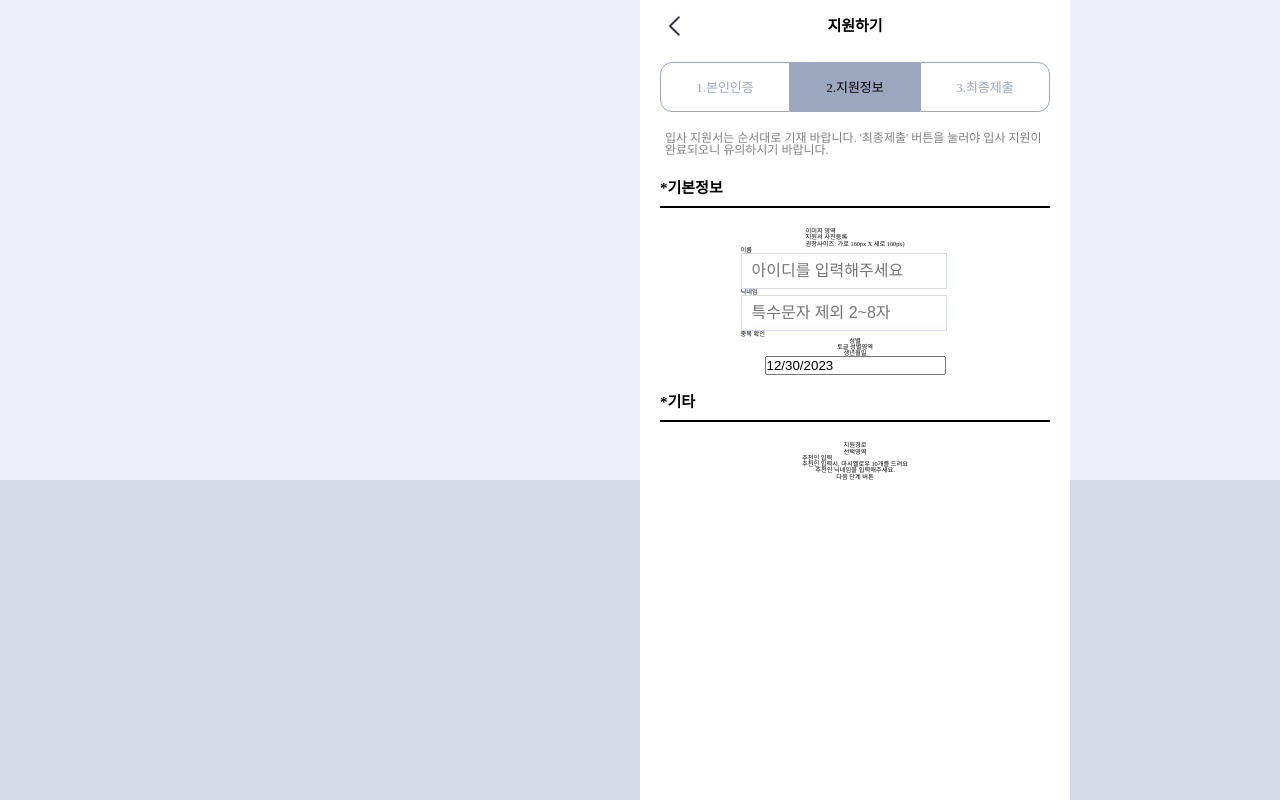
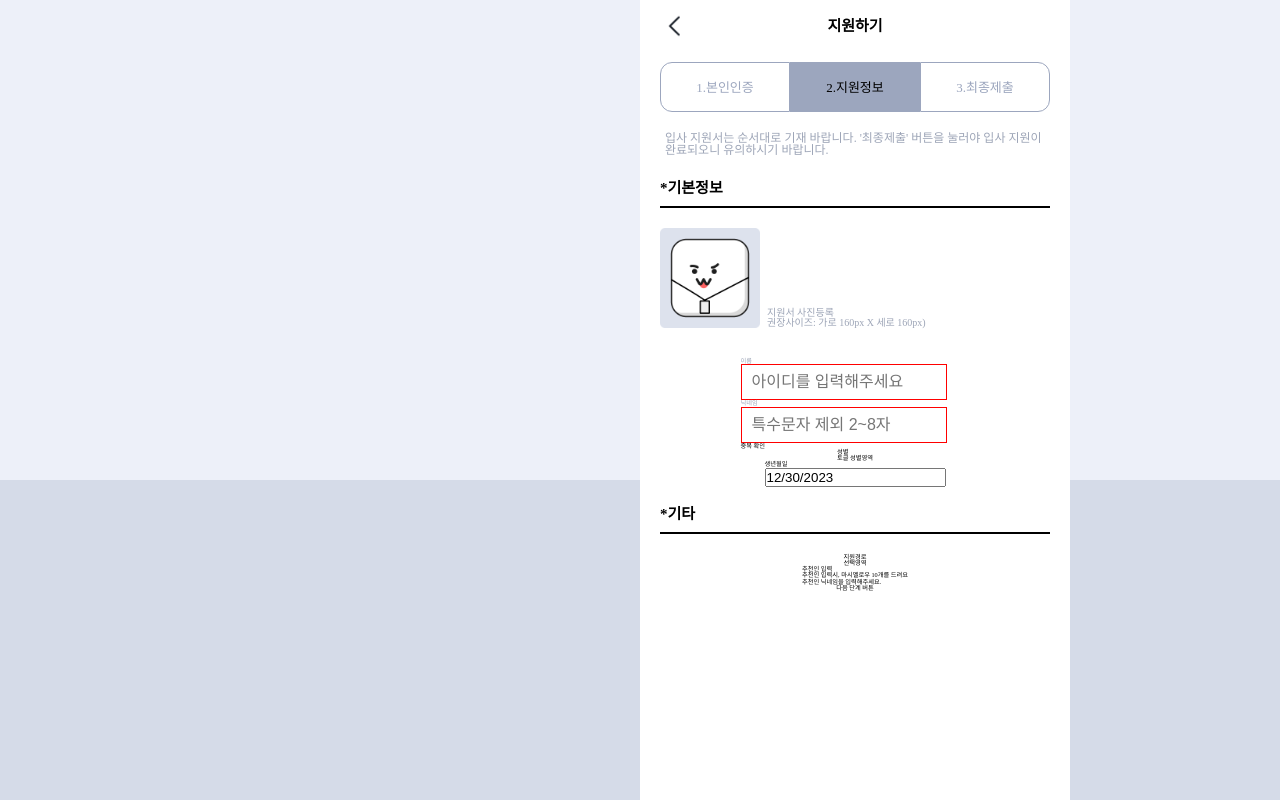
Before and after one commit to json91-dev/marshmellow-front-nextjs, a Next.js app: page /signup/info in a window 1280 px wide. Built offline with nearby package versions, Linux system fonts and the light colour scheme.

Commit message:
[feat] 지원서 사진 등록 UI 작업

```diff
--- a/src/app/(beforeLogin)/signup/info/info.module.scss
+++ b/src/app/(beforeLogin)/signup/info/info.module.scss
@@ -18,7 +18,7 @@
 }
 
 .description {
-  color: gray;
+  color: #9DA5B7;
   font-size: 1.2rem;
   margin-top: 1.5rem;
   padding: 0.5rem;
@@ -26,7 +26,8 @@
 
 .textInput {
   width: 90%;
-  border: 1px solid #D5DBE8;
+  border: 1px solid #9DA5B7;
+  border:1px solid red;
   padding: 0.8rem 1rem;
   outline: none;
 
@@ -53,3 +54,26 @@
   font-size: 1.5rem;
   font-weight:bold;
 }
+
+.imageArea {
+  width: 100%;
+  height: 10rem;
+  display: flex;
+  align-items: flex-end;
+  margin-bottom: 3rem;
+
+  .image {
+    width: 10rem;
+    height: 10rem;
+    position: relative;
+  }
+
+  .info {
+    font-size: 1rem;
+    padding-left: 0.7rem;
+  }
+}
+
+.label {
+  color: #9DA5B7;
+}
--- a/src/app/(beforeLogin)/signup/info/page.tsx
+++ b/src/app/(beforeLogin)/signup/info/page.tsx
@@ -6,6 +6,7 @@ import React from 'react';
 import 'react-datepicker/dist/react-datepicker.css';
 import ReactDatePicker from '@/app/(beforeLogin)/signup/info/_components/ReactDatePicker';
 import HorizontalLine from '@/app/(beforeLogin)/signup/info/_components/HorizontalLine';
+import Image from 'next/image';
 
 /** 회원가입 정보 입력 페이지 **/
 export default function Info() {
@@ -15,47 +16,63 @@ export default function Info() {
       <div className={style.description}>
         입사 지원서는 순서대로 기재 바랍니다. '최종제출' 버튼을 눌러야 입사 지원이 완료되오니 유의하시기 바랍니다.
       </div>
+
       <div className={style.secitionInfo}>
         <div>*기본정보</div>
         <HorizontalLine />
       </div>
-      <div>
-        <div>이미지 영역</div>
-        <div className={style.label}>
+
+      <div className={style.imageArea}>
+        <div className={style.image}>
+          <Image src="/images/icon_airpod.png" alt="No Image" fill objectFit="contain" />
+        </div>
+        <div className={style.info}>
           <div className={style.label}>지원서 사진등록</div>
           <div className={style.label}>권장사이즈: 가로 160px X 세로 160px)</div>
         </div>
       </div>
-      <div className={style.name}>
+
+      <div className={style.nameArea}>
         <div className={style.label}>이름</div>
         <input className={style.textInput} type="text" placeholder="아이디를 입력해주세요" />
       </div>
-      <div className={style.nickname}>
+
+      <div className={style.nicknameArea}>
         <div className={style.label}>닉네임</div>
         <div className={style.nicknam}>
           <input className={style.textInput} type="text" placeholder="특수문자 제외 2~8자" />
           <div>중복 확인</div>
         </div>
       </div>
+
+      <div className={style.genderArea}>
         <div>성별</div>
         <div>토글 성별영역</div>
+      </div>
+
+      <div className={style.birthArea}>
         <div>생년월일</div>
         <ReactDatePicker />
+      </div>
 
       {/*기타*/}
       <div className={style.secitionInfo}>
         <div>*기타</div>
         <HorizontalLine />
       </div>
-      <div>
+
+      <div className={style.contactArea}>
         <div>지원경로</div>
         <div>선택영역</div>
       </div>
+
+      <div className={style.recommendArea}>
         <div>
           <div>추천인 입력</div>
           <div>추천인 입력시, 마시멜로우 10개를 드려요</div>
         </div>
         <div>추천인 닉네임을 입력해주세요.</div>
+      </div>
 
       <div>다음 단계 버튼</div>
     </div>
```
Also changed, not shown: public/images/icon_airpod.png (added). Lines whose indentation alone changed are shown as unchanged.
